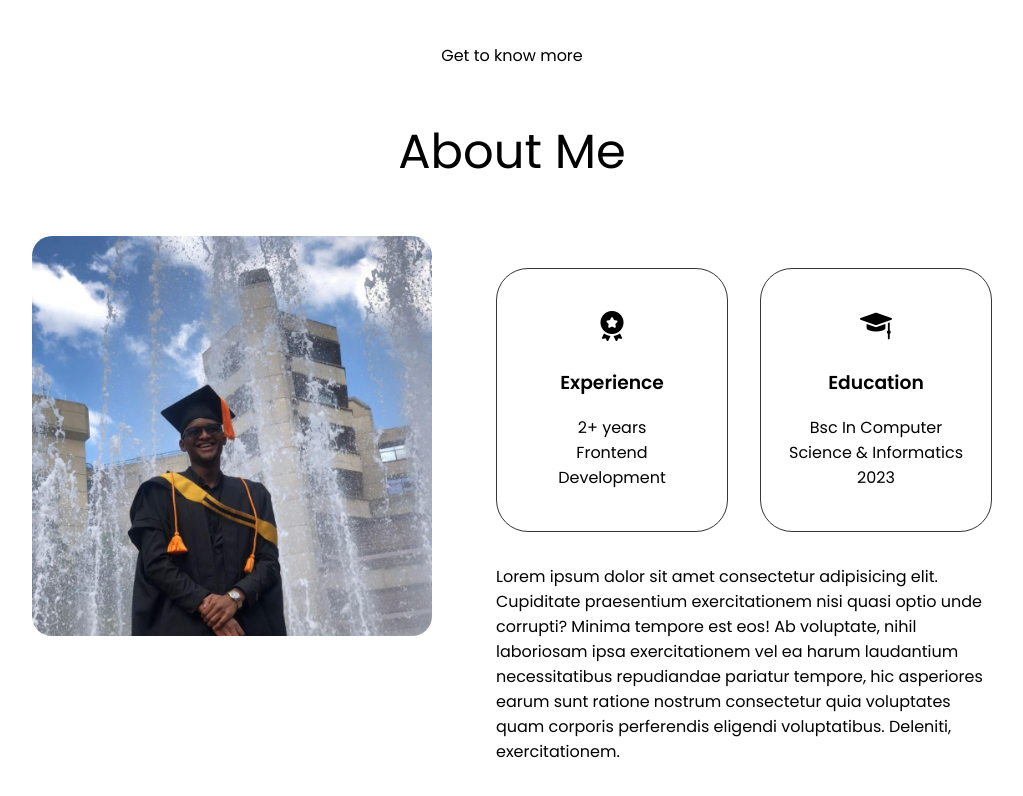
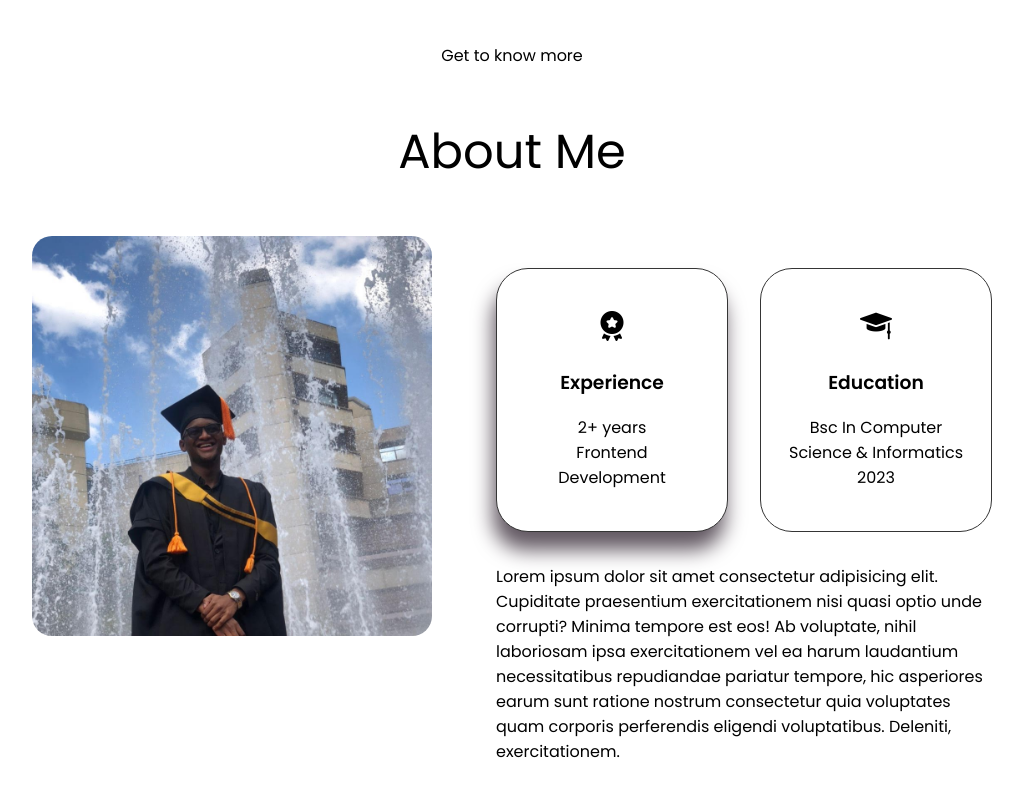
Before and after one commit to ChibaweM/Portfolio-Website-1, a plain HTML site: page index.html in a window 1280 px wide. In both pictures the pointer is over the element 740 px from the left and 1181 px from the top of the page. Shown: the part 781-1577 px from the top of the page, without its empty margins (128-1151 px from the left). Drawn offline with Linux system fonts and the light colour scheme.

Commit message:
added shadows to boxes

```diff
--- a/app.css
+++ b/app.css
@@ -376,4 +376,10 @@ article .icon {
 
 .details-container{
   padding: 25px;
+  transition: all .3s ease-in-out;
 }
+
+
+.details-container:hover {
+  box-shadow: -3px 18px 20px 0px rgba(99,89,99,1);
+}
```
Also changed, not shown: index.html (+1 -0 lines).
